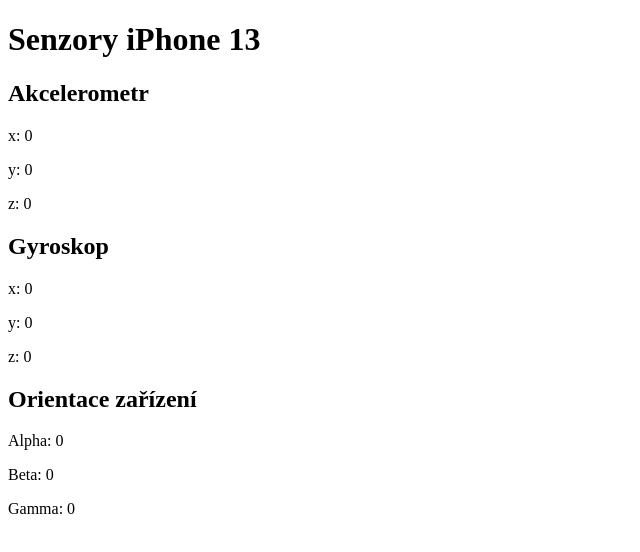
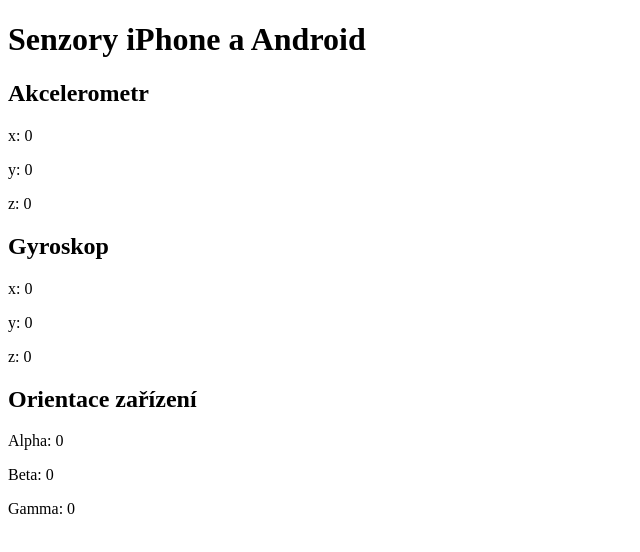
Before and after one commit to janseda/phonetest, a plain HTML site: page index.html in a window 1280 px wide. Shown: the whole page, without its empty margins (0-640 px from the left). Drawn offline with Linux system fonts and the light colour scheme.

Commit message:
Update index.html

```diff
--- a/index.html
+++ b/index.html
@@ -3,10 +3,10 @@
 <head>
     <meta charset="UTF-8">
     <meta name="viewport" content="width=device-width, initial-scale=1.0">
-    <title>Senzory iPhone 13</title>
+    <title>Senzory iPhone a Android</title>
 </head>
 <body>
-    <h1>Senzory iPhone 13</h1>
+    <h1>Senzory iPhone a Android</h1>
 
     <div id="accelerometer">
         <h2>Akcelerometr</h2>
```
